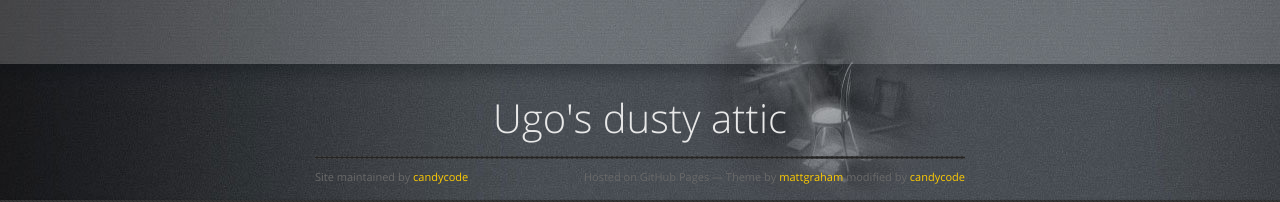
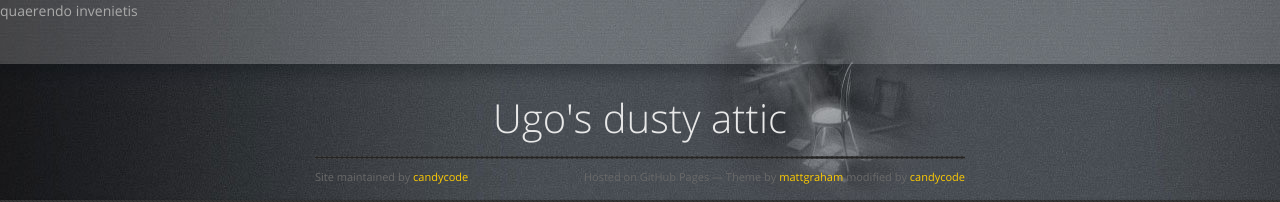
Before and after one commit to candycode/candycode.github.com, a Jekyll site: the page built from index.md, in a window 1280 px wide. Shown: the top 202 px of the page. Built offline with Jekyll 4.4.1, drawn with Linux system fonts in a browser that asks for light colours; nearby versions of some CDN libraries; some web fonts are replaced; Markdown is read by kramdown in place of the engine named in the settings.

Commit message:
Minor fixed, updated page

```diff
--- a/_layouts/default.html
+++ b/_layouts/default.html
@@ -19,6 +19,7 @@
   </head>
   <body>
       <div id="banner">
+        quaerendo invenietis
       </div>
 
       <div id="header">
--- a/stylesheets/styles.css
+++ b/stylesheets/styles.css
@@ -702,7 +702,8 @@ dt {
   top: 0;
   height: 200px;
   position: fixed;
-  background: url(../images/header-center.jpg)
+  background: url(../images/header-center.jpg);
+  color: #aaaaaa
 }
 
 #header {
```
